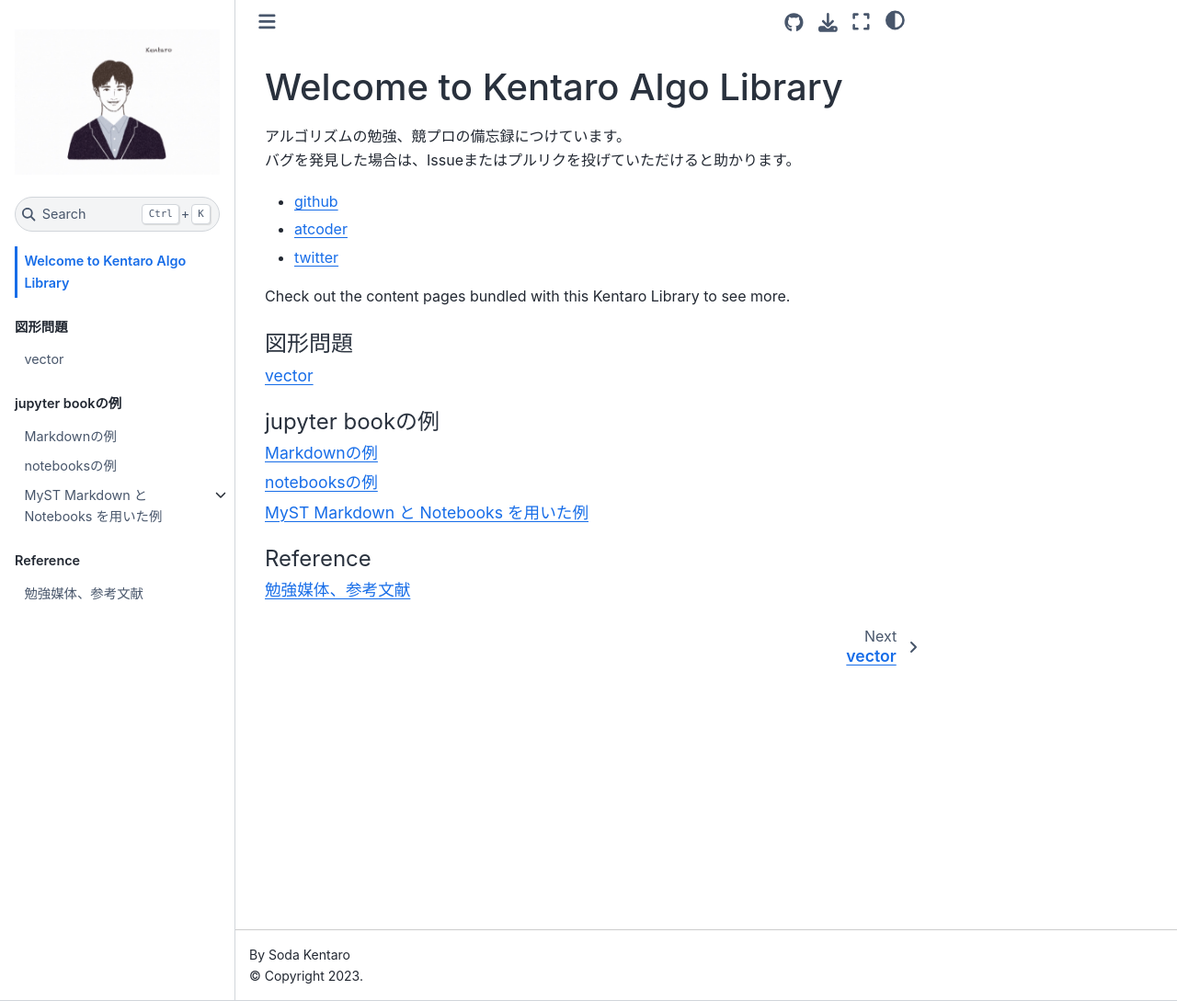
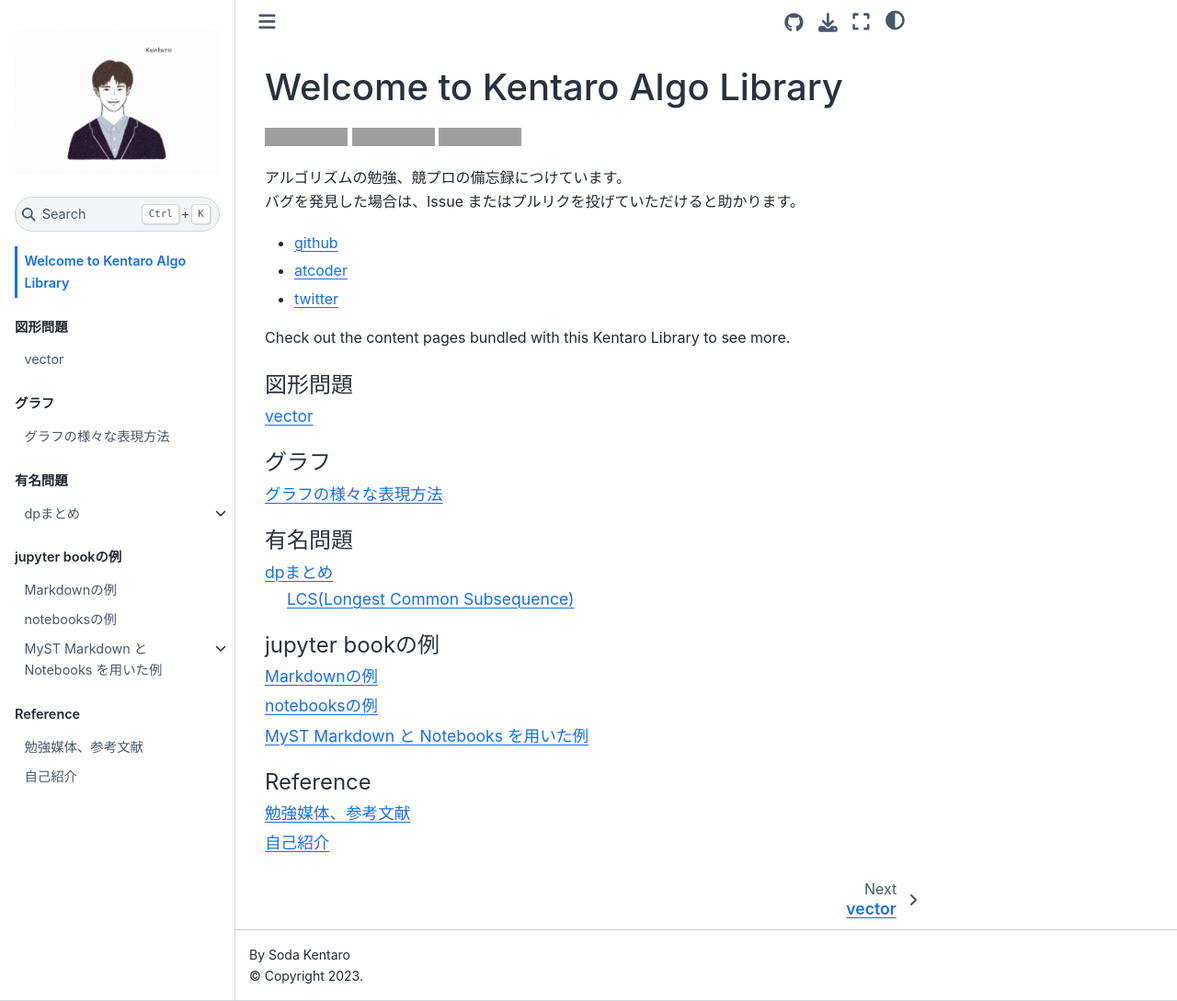
Before and after one commit to nyankiti/algo-library, a Jupyter Book: the page built from book/intro.md, in a window 1280 px wide and 1089 px high. Shown: the whole window at 92% size. Built offline with Jupyter Book 1.0.4 settings and Sphinx 7.4.7 and the Sphinx Book theme 1.1.4, drawn with Linux system fonts in a browser that asks for light colours; grey boxes are pictures that could not be loaded.

Commit message:
add dp lcs

````diff
--- a/book/_toc.yml
+++ b/book/_toc.yml
@@ -7,6 +7,14 @@ parts:
   - caption: 図形問題
     chapters:
       - file: geometry/vector
+  - caption: グラフ
+    chapters:
+      - file: graph/basic
+  - caption: 有名問題
+    chapters:
+      - file: dp/index
+        sections:
+          - file: dp/lcs
   - caption: jupyter bookの例
     chapters:
       - file: examples/markdown
@@ -17,3 +25,4 @@ parts:
   - caption: Reference
     chapters:
       - file: reference.md
+      - file: self-intro.md
--- /dev/null
+++ b/book/dp/index.md
@@ -0,0 +1,4 @@
+# dpまとめ
+
+```{tableofcontents}
+```
--- a/book/intro.md
+++ b/book/intro.md
@@ -1,7 +1,13 @@
 # Welcome to Kentaro Algo Library
 
+```{only} html
+[![Jupyter Book Badge](https://jupyterbook.org/_images/badge.svg)](https://jupyterbook.org)
+[![made-with-python](https://img.shields.io/badge/Made%20with-Python-1f425f.svg)](https://www.python.org/)
+[![nyankiti](https://img.shields.io/endpoint?url=https%3A%2F%2Fatcoder-badges.now.sh%2Fapi%2Fatcoder%2Fjson%2Fnyankiti)](https://atcoder.jp/users/nyankiti)
+```
+
 アルゴリズムの勉強、競プロの備忘録につけています。
-バグを発見した場合は、Issueまたはプルリクを投げていただけると助かります。
+バグを発見した場合は、Issue またはプルリクを投げていただけると助かります。
 
 - [github](https://github.com/nyankiti)
 - [atcoder](https://atcoder.jp/users/Nyankiti)
@@ -10,4 +16,5 @@
 Check out the content pages bundled with this Kentaro Library to see more.
 
 ```{tableofcontents}
+
 ```
--- /dev/null
+++ b/book/self-intro.md
@@ -0,0 +1,6 @@
+# 自己紹介
+
+## SNS
+
+- [github](https://github.com/nyankiti)
+- [twitter](https://twitter.com/Sokenbitya4124)
````
Also changed, not shown: book/dp/lcs.ipynb (added), book/graph/basic.ipynb (added), 1 other file.
